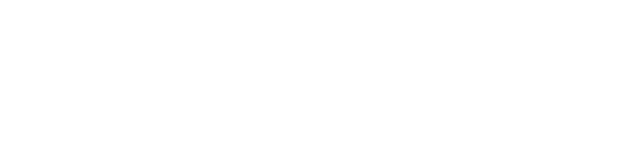
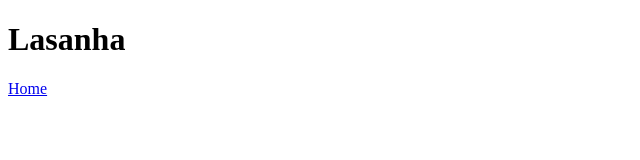
Before and after one commit to Kenichi07/odin-recipes, a plain HTML site: page recipes/lasagna.html in a window 1280 px wide. Shown: the whole page, without its empty margins (0-640 px from the left). Drawn offline with Linux system fonts and the light colour scheme.

Commit message:
add link

```diff
--- a/recipes/lasagna.html
+++ b/recipes/lasagna.html
@@ -6,6 +6,7 @@
   <title>Document</title>
 </head>
 <body>
-
+  <h1>Lasanha</h1>
+  <a href="../index.html">Home</a>
 </body>
 </html>
```
Also changed, not shown: index.html (+1 -0 lines).
